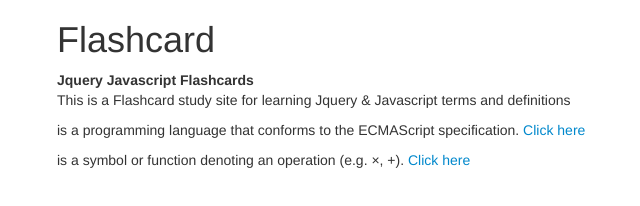
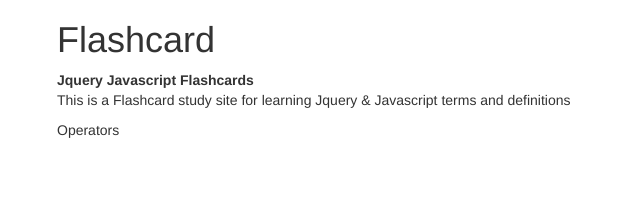
Before and after one commit to mookdang/flashcard-site, a plain HTML site: page index.html in a window 1280 px wide. Both pictures are taken after a click on the element "JavaScript(JS)". Shown: the whole page, without its empty margins (13-653 px from the left). Drawn offline with Linux system fonts and the light colour scheme.

Commit message:
add Shawn code to test it out with the team
Co-Authoried-by: Tre Sonna <tresonna@gmail.com>

```diff
--- a/index.html
+++ b/index.html
@@ -12,20 +12,18 @@
       <h1>Flashcard</h1>
         <p><strong>Jquery Javascript Flashcards</strong><br>This is a Flashcard study site for learning Jquery & Javascript terms and definitions </p>
 
-      <div class="Word">
+      <div class="flashcard">
         <p><span class="clickable">JavaScript(JS)</span></p>
       </div>
 
       <div class="definition">
-        <p> is a programming language that conforms to the ECMAScript specification. <span class="clickable">Click here</span></p>
+        <p> JavaScript is a programming language that conforms to the ECMAScript specification. <span class="clickable">Click here</span></p>
       </div>
 
-      <div class="Word">
-        <p><span class="clickable">Operators</span></p>
+      <div class="flashcard">
+        <p>Operators</p>
+        <p class="definition"> Operators is a symbol or function denoting an operation (e.g. ×, +).</p>
       </div>
-
-      <div class="definition">
-        <p> is a symbol or function denoting an operation (e.g. ×, +). <span class="clickable">Click here</span></p>
       </div>
     </div>
   </body>
--- a/js/scripts.js
+++ b/js/scripts.js
@@ -1,7 +1,6 @@
-$(document).ready(function() {
-  $(".clickable").click(function() {
-    $(".Word").fadeToggle();
-    $(".definition").fadeToggle();
+$(document).ready(function(){
+  $(".flashcard").click(function(){
+    $(this).children().fadeToggle();
   });
 });
 
```
